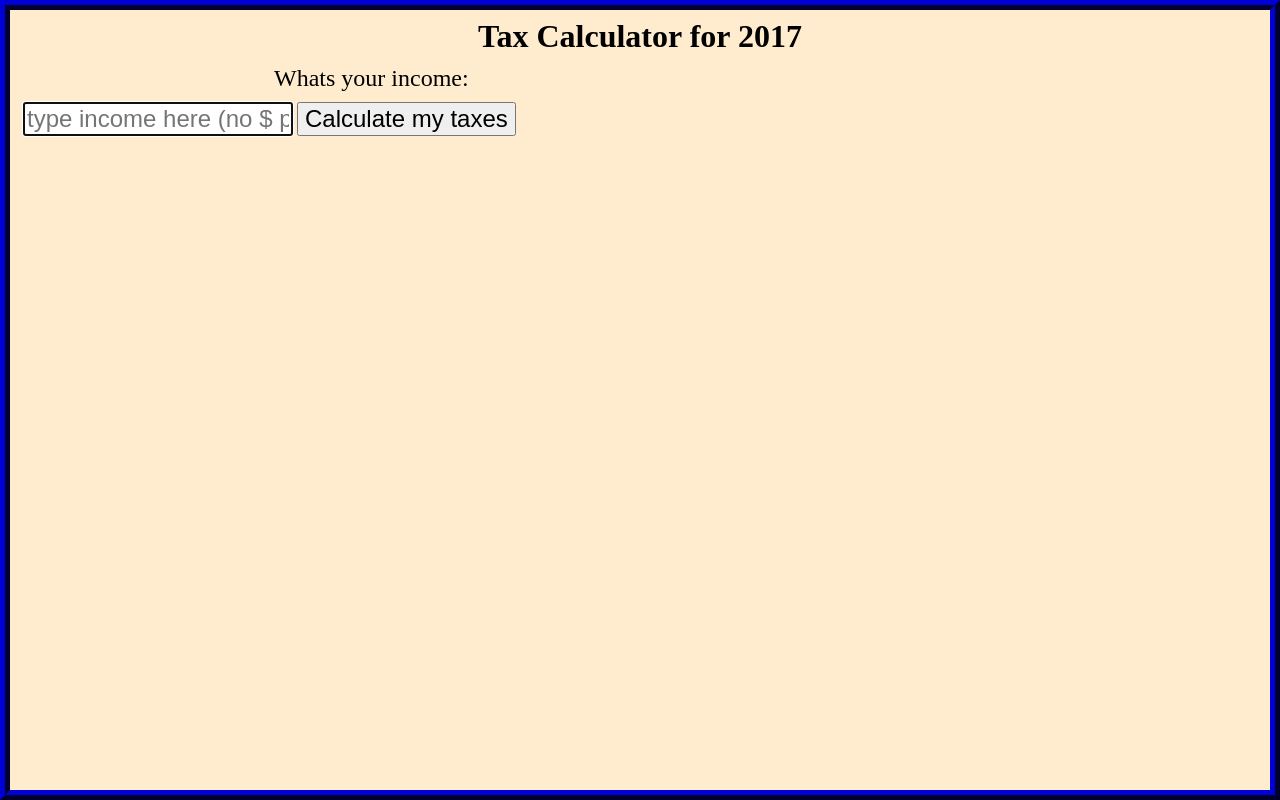
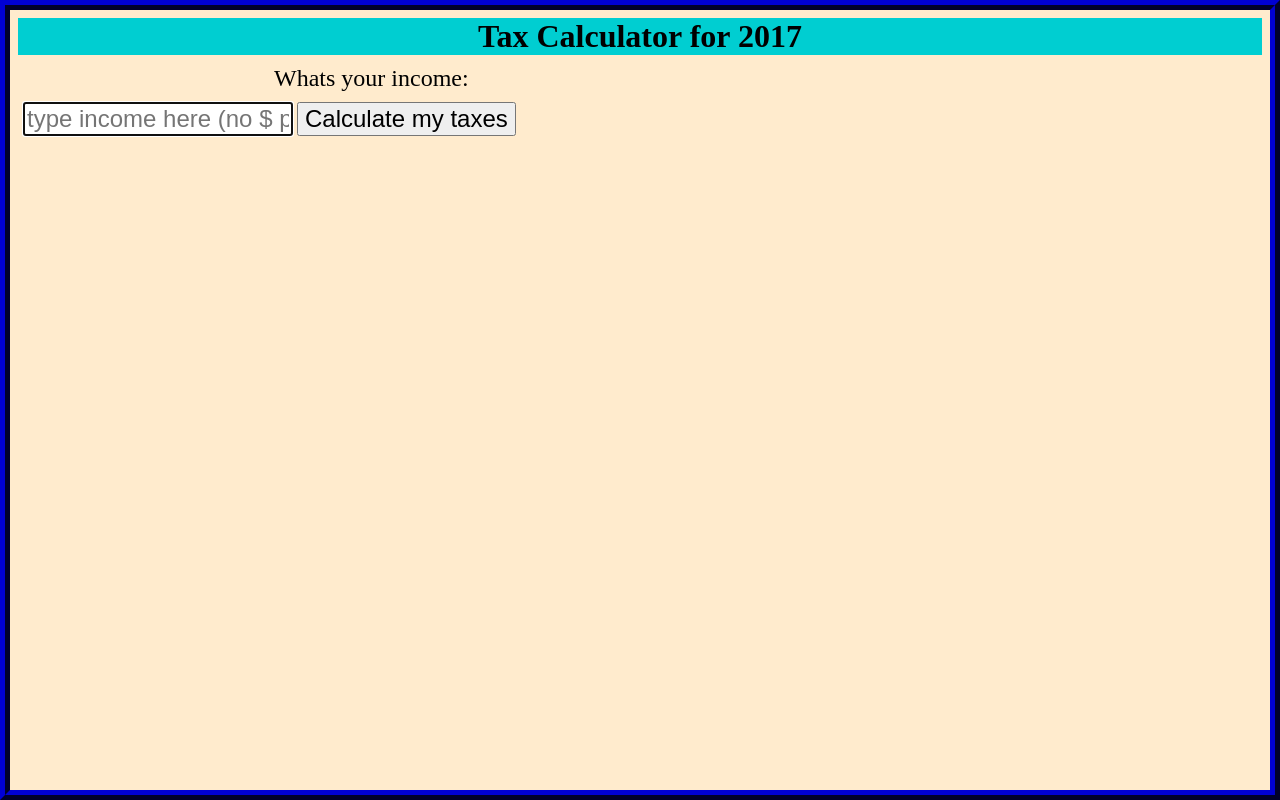
Before and after one commit to Gods1son/taxcalculator2017, a plain HTML site: page index.html in a window 1280 px wide. Drawn offline with Linux system fonts and the light colour scheme.

Commit message:
new color

```diff
--- a/index.html
+++ b/index.html
@@ -6,7 +6,7 @@
     <link rel="stylesheet" href="indexcss.css">
     </head>
 <body>
-    <h1 style="text-align:center;font-size:2em;margin-bottom:10px;">Tax Calculator for 2017</h1>
+    <h1 style="text-align:center;font-size:2em;margin-bottom:10px;background-color:darkturquoise;">Tax Calculator for 2017</h1>
     <span class="incometype2" style="margin-left:20vw;"> Whats your income:</span><br> <input type="text" id="income" class="incometype" placeholder="type income here (no $ pls)" autofocus style="margin-left:5px;margin-top:10px;margin-bottom:5px;width:270px">
     <button id="calculate" onclick="test()" class="incometype">Calculate my taxes</button><br><br>
     <img src="loading3.gif" id="loading" width="40%" style="margin-left:10px;display:none;">
```
